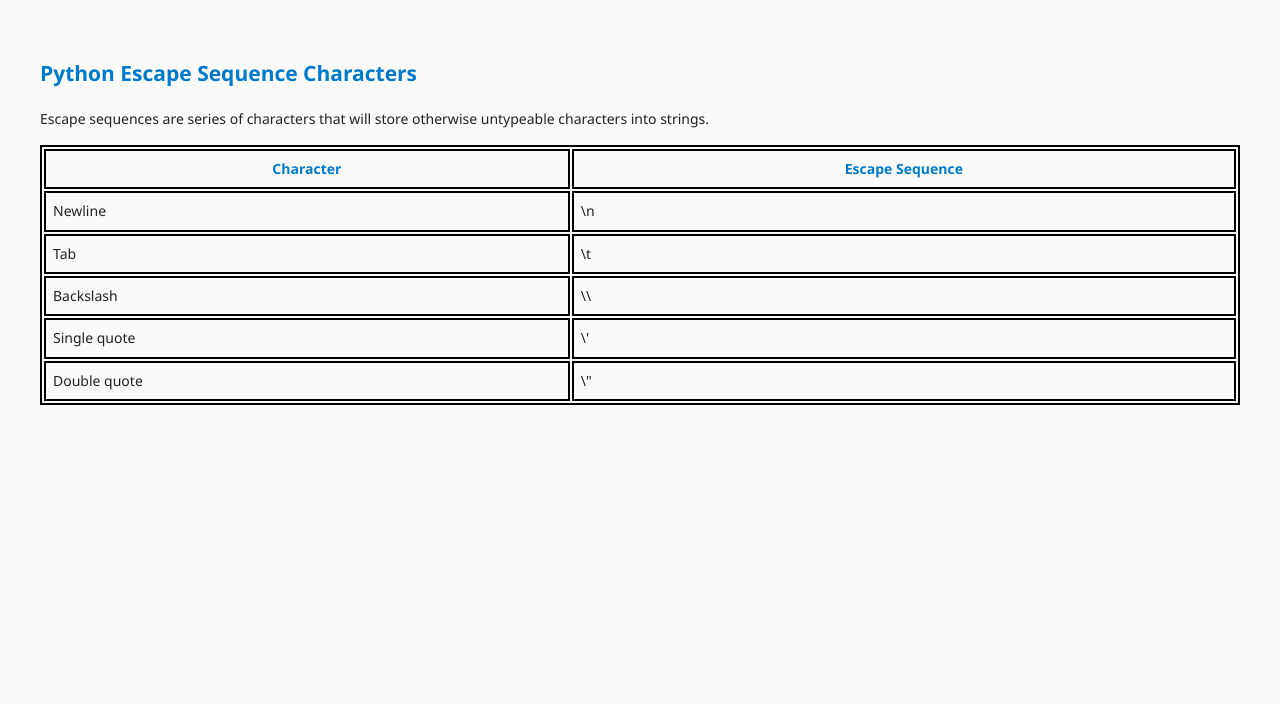
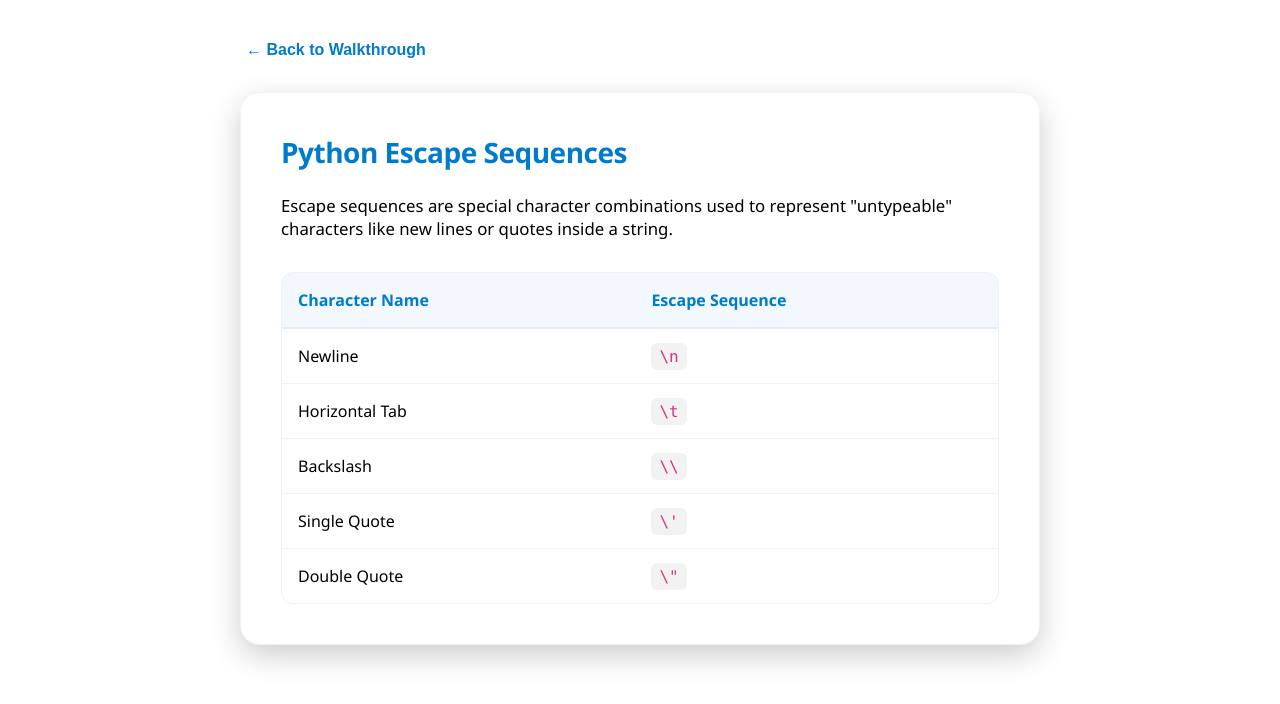
Before and after one commit to evSnow/ASEJE, a website: page view/reference.html in a window 1280 px wide. Drawn offline with Linux system fonts and the light colour scheme.

Commit message:
Update reference.html

```diff
--- a/view/reference.html
+++ b/view/reference.html
@@ -1,60 +1,170 @@
 <!DOCTYPE html>
-<html>
+<html lang="en">
+<head> <meta charset="UTF-8">
+  <meta name="viewport" content="width=device-width, initial-scale=1.0">
+  <title>Python Reference</title>
   <style>
-    table, td, th {
-      border:0.2em solid black;
-    }
-
-    td, th {
-      padding: .5em;
+    :root {
+      --primary: #007acc;
+      --primary-gradient: linear-gradient(135deg, #007acc 0%, #00b4db 100%);
+      --bg: var(--vscode-editor-background);
+      --card-bg: var(--vscode-sideBar-background);
+      --text-main: var(--vscode-editor-foreground);
+      --text-muted: var(--vscode-descriptionForeground);
+      --border: rgba(128, 128, 128, 0.1);
+      --shadow: 0 10px 30px rgba(0, 0, 0, 0.2);
     }
 
     body {
-      font-size: 14px;
-      font-family: "Segoe UI", Arial, sans-serif;
-      background-color: #fafafa;
-      color: #222;
-      padding: 2rem;
-      line-height: 1.6;
-
+      font-family: "Segoe UI Variable Text", "Segoe UI", sans-serif;
+      background-color: var(--bg);
+      color: var(--text-main);
+      margin: 0;
+      padding: 40px 20px;
+      display: flex;
+      justify-content: center;
     }
 
-    th, h2 {
-      color: #007acc;
+    .container {
+      max-width: 800px;
+      width: 100%;
     }
+    .nav-header {
+      margin-bottom: 2rem;
+    }
+
+    .btn-back {
+      color: var(--primary);
+      text-decoration: none;
+      font-weight: 600;
+      display: flex;
+      align-items: center;
+      gap: 5px;
+      cursor: pointer;
+      background: transparent;
+      border: none;
+      font-size: 1rem;
+    }
+
+    .btn-back:hover { opacity: 0.8; }
+
+    .reference-card {
+      background: var(--card-bg);
+      padding: 2.5rem;
+      border-radius: 20px;
+      box-shadow: var(--shadow);
+      border: 1px solid var(--border);
+    }
+
+    h2 {
+      margin-top: 0;
+      font-size: 1.75rem;
+      color: var(--primary);
+      letter-spacing: -0.5px;
+    }
+
+    p {
+      color: var(--text-muted);
+      margin-bottom: 2rem;
+      font-size: 1.05rem;
+    }
+
+    table {
+      width: 100%;
+      border-collapse: separate;
+      border-spacing: 0;
+      border: 1px solid var(--border);
+      border-radius: 12px;
+      overflow: hidden;
+    }
+
+
+    th {
+      background: rgba(0, 122, 204, 0.05);
+      color: var(--primary);
+      text-align: left;
+      padding: 1rem;
+      font-weight: 600;
+      border-bottom: 2px solid var(--border);
+    }
+
+    td {
+      padding: 1rem;
+      border-bottom: 1px solid var(--border);
+    }
+
+    tr:last-child td {
+      border-bottom: none;
+    }
+
+    .code-text {
+      font-family: "Cascadia Code", Consolas, monospace;
+      background: rgba(128, 128, 128, 0.1);
+      padding: 4px 8px;
+      border-radius: 6px;
+      color: #d63384;
+    }
+
+    .row-label {
+      font-weight: 500;
+    }
+
 </style>
+</head>
 <body>
 
-<h2>Python Escape Sequence Characters</h2>
+<div class="container">
+  <div class="nav-header">
+    <button class="btn-back" id="goHomeBtn">← Back to Walkthrough</button>
+  </div>
 
-<p>Escape sequences are series of characters that will store otherwise untypeable characters into strings.</p>
+  <div class="reference-card">
+    <h2>Python Escape Sequences</h2>
+    <p>Escape sequences are special character combinations used to represent "untypeable" characters like new lines or quotes inside a string.</p>
 
-<table style="width:100%">
+    <table>
+      <thead>
         <tr>
-    <th>Character</th>
+          <th>Character Name</th>
           <th>Escape Sequence</th>
-
+        </tr>
+      </thead>
+      <tbody>
+        <tr>
+          <td class="row-label">Newline</td>
+          <td><span class="code-text">\n</span></td>
         </tr>
         <tr>
-    <td> Newline</td>
-    <td> \n</td>
+          <td class="row-label">Horizontal Tab</td>
+          <td><span class="code-text">\t</span></td>
         </tr>
         <tr>
-    <td> Tab</td>
-    <td> \t</td>
+          <td class="row-label">Backslash</td>
+          <td><span class="code-text">\\</span></td>
         </tr>
         <tr>
-    <td> Backslash</td>
-    <td> \\</td>
+          <td class="row-label">Single Quote</td>
+          <td><span class="code-text">\'</span></td>
         </tr>
         <tr>
-    <td> Single quote</td>
-    <td> \'</td>
+          <td class="row-label">Double Quote</td>
+          <td><span class="code-text">\"</span></td>
         </tr>
-    <tr>
-    <td> Double quote</td>
-    <td> \"</td>
-  </tr>
+      </tbody>
     </table>
+  </div>
+</div>
+
+<script>
+  const vscode = acquireVsCodeApi();
+
+  document.getElementById('goHomeBtn').addEventListener('click', () => {
+    vscode.postMessage({
+      command: 'go_Home',
+      action: 'openWalkthrough'
+    });
+  });
+</script>
+
 </body>
 </html>
```
Lines whose indentation alone changed are shown as unchanged.
